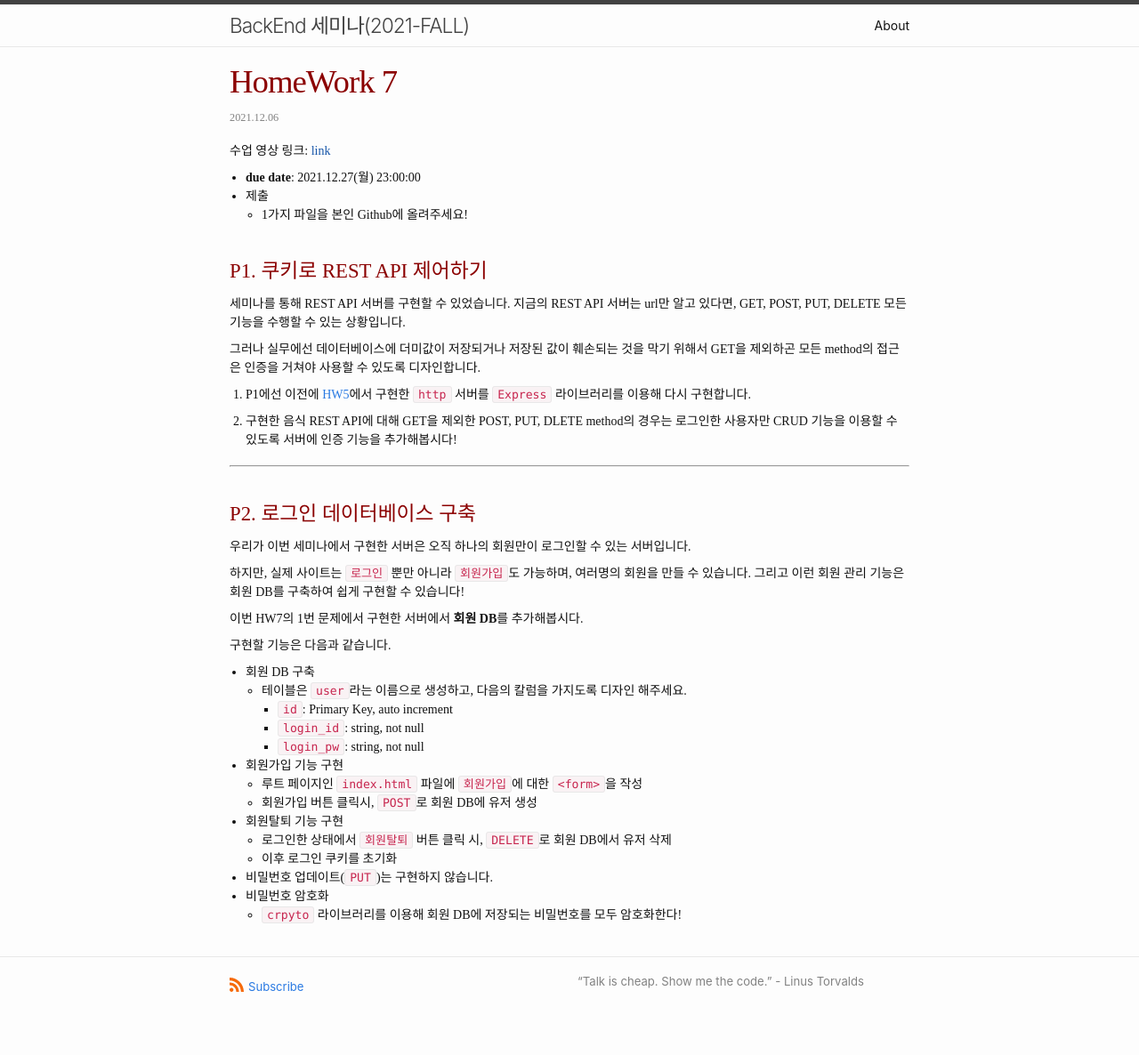
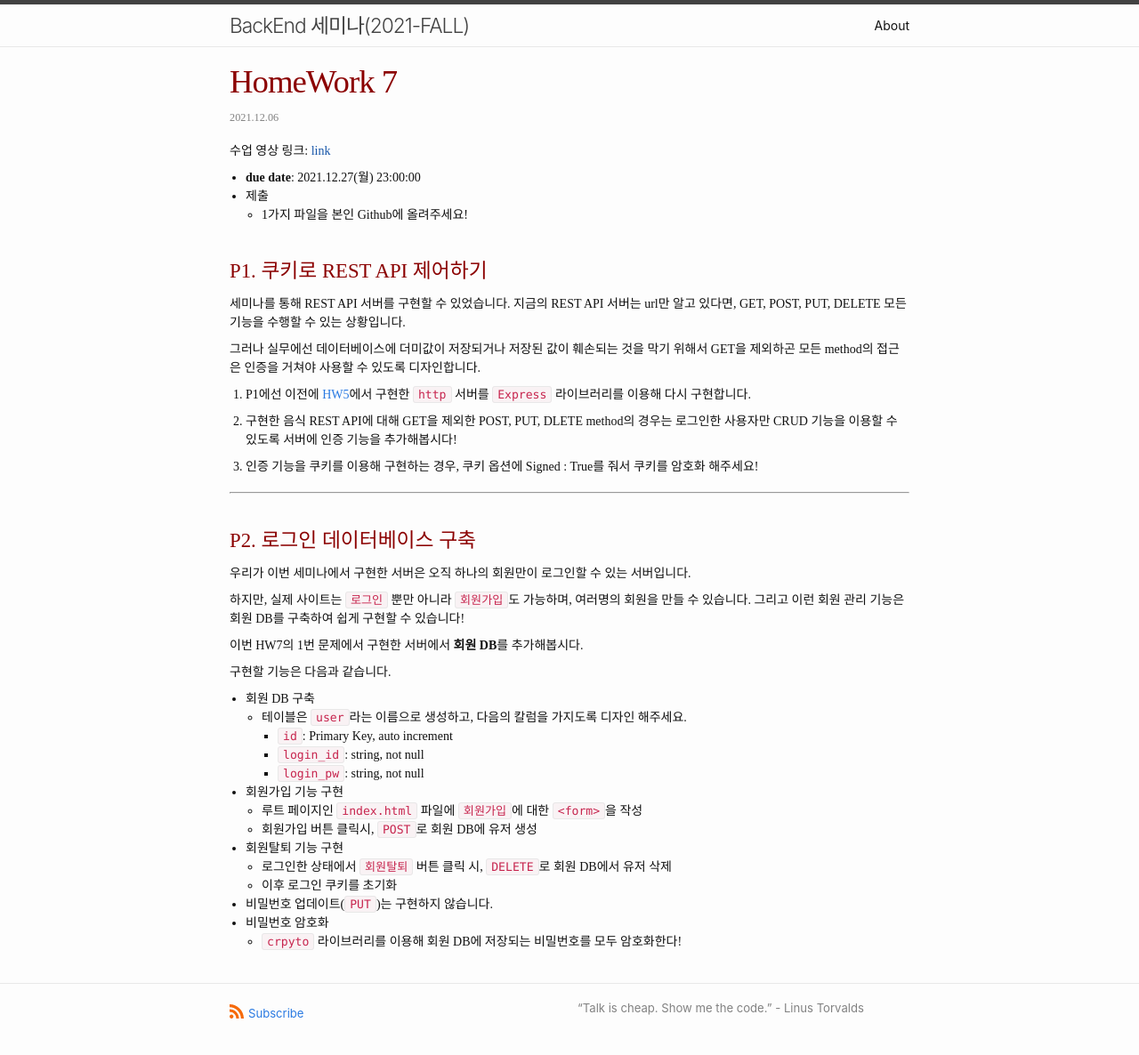
Before and after one commit to PoApper/backend-seminar, a Jekyll site: the page built from _posts/2020-12-05-Homework7.md, in a window 1280 px wide. Shown: the whole page at 89% size. Built offline with Jekyll 4.4.1, drawn with Linux system fonts in a browser that asks for light colours; before the commit the page ends 1156 px from its top, so only the background shows below that.

Commit message:
Update 2020-12-05-Homework7.md

```diff
--- a/_posts/2020-12-05-Homework7.md
+++ b/_posts/2020-12-05-Homework7.md
@@ -21,6 +21,7 @@ published: true
 
 2. 구현한 음식 REST API에 대해 GET을 제외한 POST, PUT, DLETE method의 경우는 로그인한 사용자만 CRUD 기능을 이용할 수 있도록 서버에 인증 기능을 추가해봅시다!
 
+3. 인증 기능을 쿠키를 이용해 구현하는 경우, 쿠키 옵션에 Signed : True를 줘서 쿠키를 암호화 해주세요!
 <hr>
 
 ### P2. 로그인 데이터베이스 구축
```
